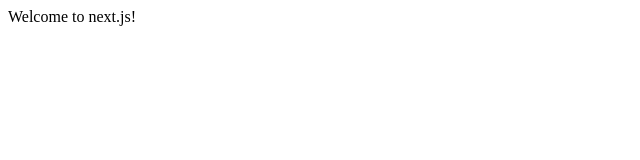
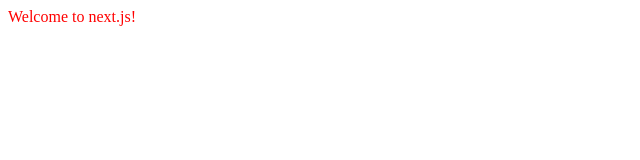
Before and after one commit to jameshulse/copy-that-front, a Next.js app: page / in a window 1280 px wide. Shown: the top 160 px of the page, without its empty margins (0-640 px from the left). Built offline with nearby package versions, Linux system fonts and the light colour scheme.

Commit message:
add styled components

```diff
--- a/package.json
+++ b/package.json
@@ -15,6 +15,7 @@
   "dependencies": {
     "next": "^7.0.2",
     "react": "^16.6.3",
-    "react-dom": "^16.6.3"
+    "react-dom": "^16.6.3",
+    "styled-components": "^4.1.1"
   }
 }
--- a/pages/index.js
+++ b/pages/index.js
@@ -1 +1,7 @@
-export default () => <div>Welcome to next.js!</div>;
+import styled from 'styled-components';
+
+const StyledBox = styled.div`
+  color: red;
+`;
+
+export default () => <StyledBox>Welcome to next.js!</StyledBox>;
```
Also changed, not shown: 1 other file (tests, documents, lock files or other folders).
